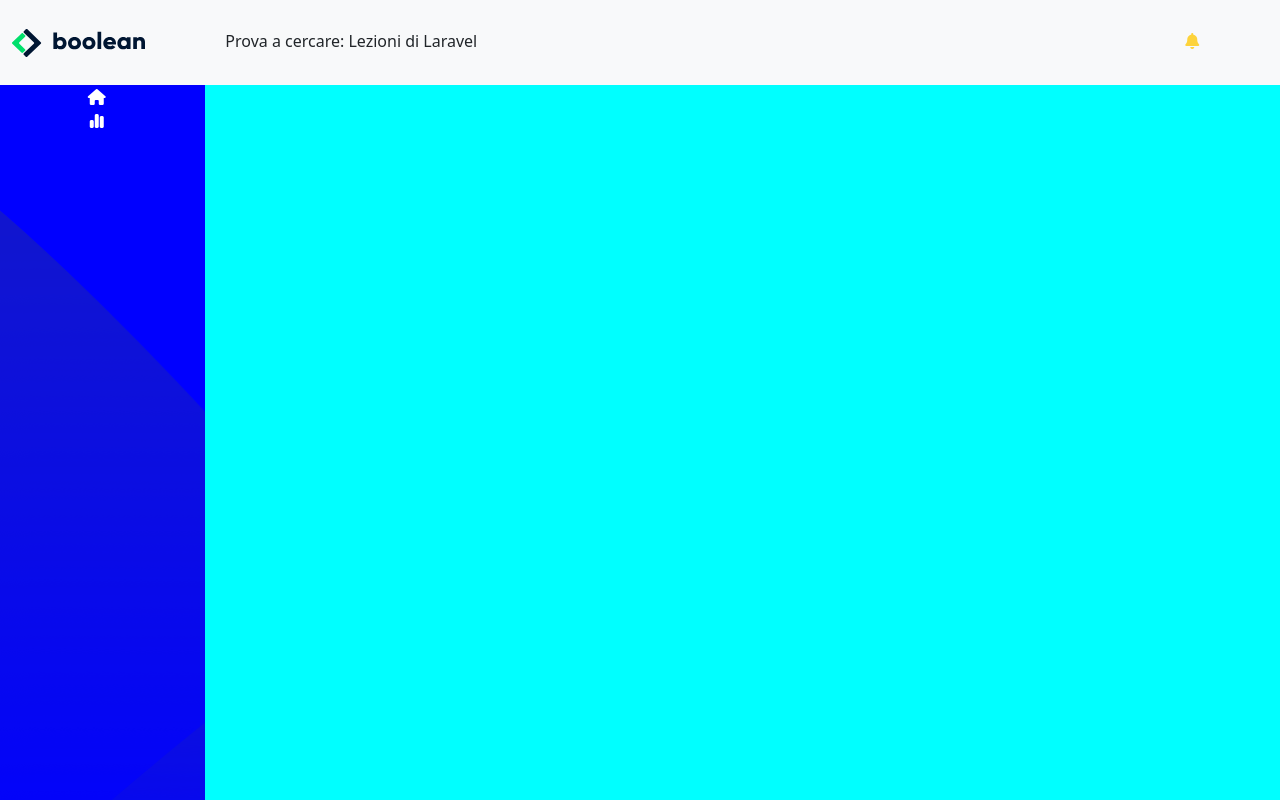
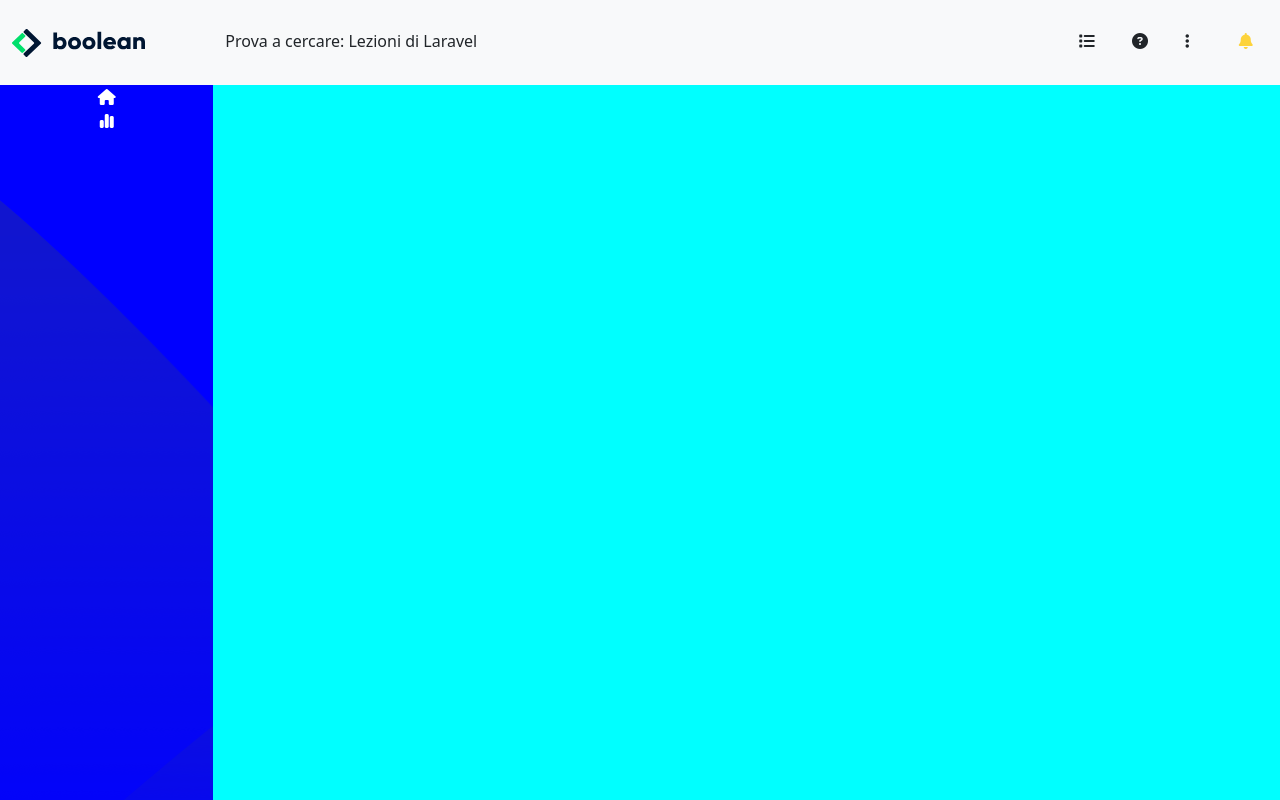
Before and after one commit to Ericson-Manalo/html-css-bootstrap-dashboard, a plain HTML site: page index.html in a window 1280 px wide. Drawn offline with nearby package versions, Linux system fonts and the light colour scheme.

Commit message:
put the property d-none to hide icons to lg screen

```diff
--- a/css/style.css
+++ b/css/style.css
@@ -15,6 +15,12 @@ div.my_sidebar{
     height: calc(100vh - 85px);
 }
 
+@include media-breakpoint-up(sm) {
+    .fa-list{
+        display: none;
+    }
+}
+
 
 /*Small 	sm 	≥576px
 Medium 	md 	≥768px
--- a/index.html
+++ b/index.html
@@ -26,13 +26,34 @@
                         <div class="col-2">
                             <img src="img/logo.svg" alt="Boolean logo">
                         </div>
-                        <div class="col-9 align-content-center">
+
+                        <div class="col-8 align-content-center">
                             <div class="w-100 bg-light h-100">
                                 Prova a cercare: Lezioni di Laravel
                             </div>
                         </div>
-                        <div class="col-1">
-                            <i class="fa-solid fa-bell" style="color: #fdd33b;"></i>
+
+
+
+                        <div class="col-2">
+                            <div class="row">
+                                <div class="col-3 d-none d-lg-block">
+                                        <i class="fa-solid fa-list"></i>
+                                </div>
+
+                                <div class="col-3 d-none d-lg-block">
+                                    <i class="fa-solid fa-circle-question .d-none .d-xl-none"></i>
+                                </div>
+
+                                <div class="col-3 d-none d-lg-block">
+                                    <i class="fa-solid fa-ellipsis-vertical"></i>
+                                </div>
+
+                                <div class="col-3">
+                                    <i class="fa-solid fa-bell" style="color: #fdd33b;"></i>
+                                </div>
+                            </div>
+
                         </div>
                     </div>
                 </div>
@@ -42,7 +63,7 @@
 
     <main>
         <section>
-            <div class="container-flui">
+            <div class="container-fluid">
                 <div class="row">
                     <div class="col-2 my_sidebar">
                         <div class="row text-center text-white align-items-center">
```
